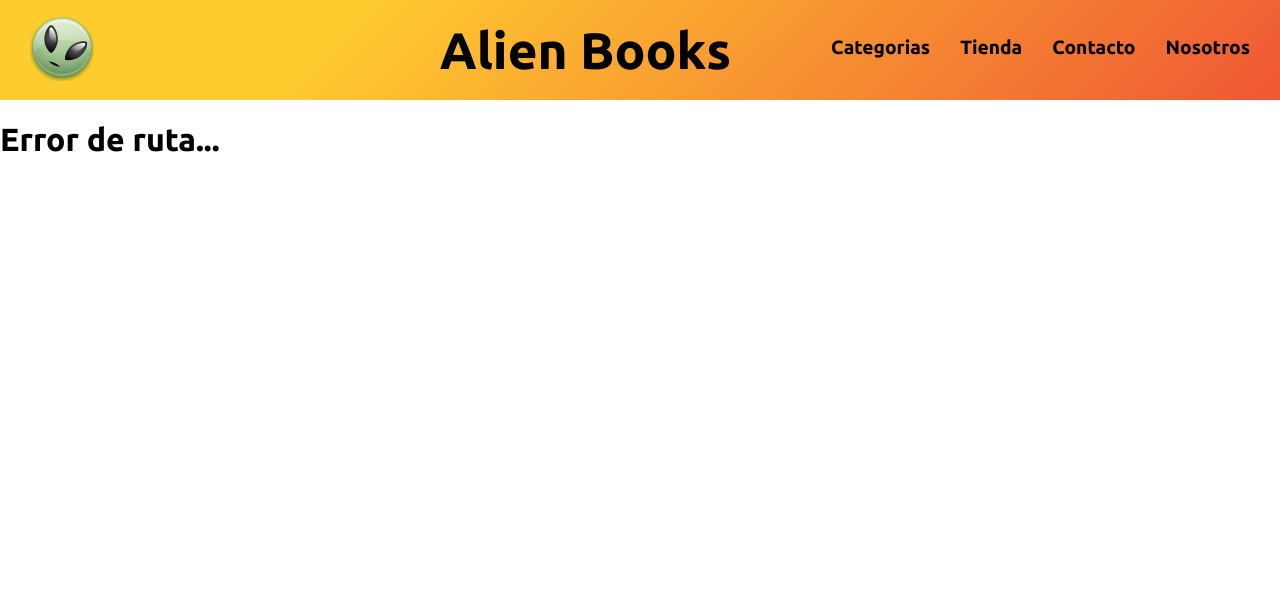
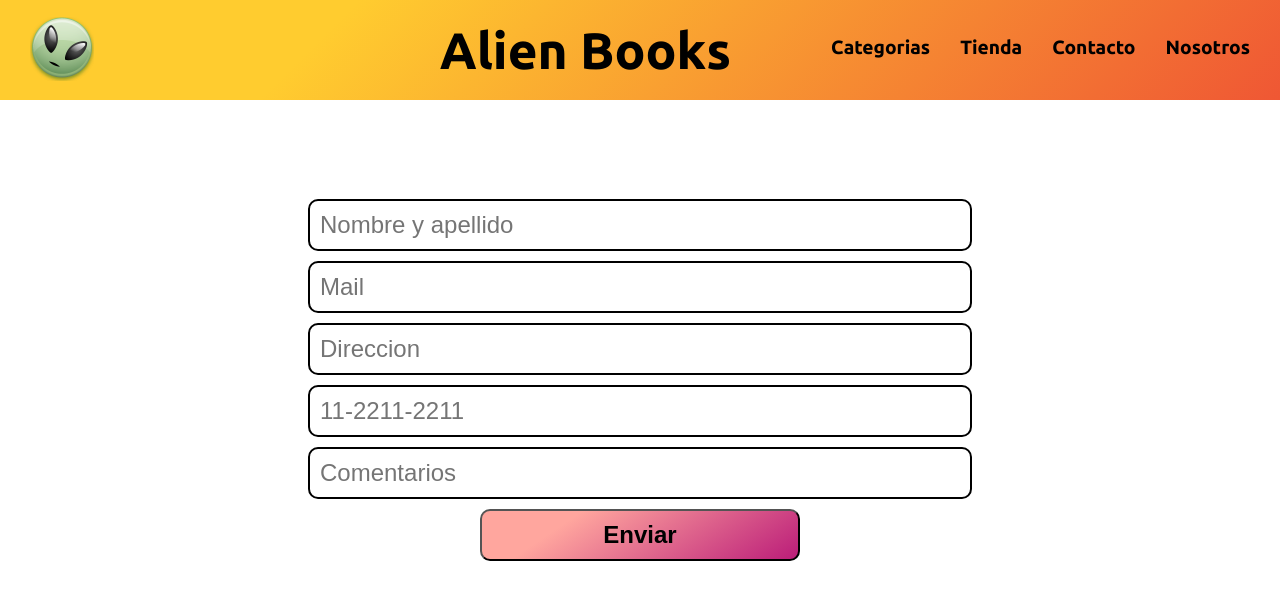
Before and after one commit to GermanCuevas/alienbooks, a React (Create React App) app: page /checkout in a window 1280 px wide. Shown: the top 600 px of the page. Built offline with nearby package versions, Linux system fonts and the light colour scheme; a web font is replaced by a local one.

Commit message:
Se crea Form y se sincroniza sotck con firestore

```diff
--- a/src/App.js
+++ b/src/App.js
@@ -5,10 +5,13 @@ import ItemDetailCotainer from "./components/ItemDetailContainer/ItemDetailConta
 import { BrowserRouter, Routes, Route } from "react-router-dom";
 import { CartContextProvider } from "./Context/CartContext";
 import Cart from "./components/Cart/Cart";
+import Form from "./components/Form/Form";
+import { NotificationProvider } from "./components/Notification/Notification";
 function App() {
   return (
     <div className="App">
       <CartContextProvider>
+        <NotificationProvider>
           <BrowserRouter>
             <NavBar />
             <Routes>
@@ -19,14 +22,19 @@ function App() {
                 }
               />
               <Route path="*" element={<h1>Error de ruta...</h1>} />
-            <Route path="/detail/:productId" element={<ItemDetailCotainer />} />
+              <Route
+                path="/detail/:productId"
+                element={<ItemDetailCotainer />}
+              />
               <Route
                 path="/category/:categoryId"
                 element={<ItemListContainer title="Resultados..." />}
               />
               <Route path="/cart" element={<Cart />} />
+              <Route path="/checkout" element={<Form />}></Route>
             </Routes>
           </BrowserRouter>
+        </NotificationProvider>
       </CartContextProvider>
     </div>
   );
--- a/src/components/Cart/Cart.js
+++ b/src/components/Cart/Cart.js
@@ -6,6 +6,15 @@ import { Link } from "react-router-dom";
 
 const Cart = () => {
   const { cart, clearCart, totalCart } = useContext(CartContext);
+
+  /*  const updateDocument = () => {
+    console.log(cart[0]);
+    const id = cart[0].id;
+
+    const docRef = doc(db, "books", id);
+
+    updateDoc(docRef, { stock: 1000 });
+  }; */
 
   return (
     <div className="divCart">
@@ -38,7 +47,9 @@ const Cart = () => {
 
             <div className="divTotal">
               <p>TOTAL: ${totalCart()}</p>
-              <button className="btnCart">CREAR ORDEN</button>
+              <Link to="/checkout">
+                <button className="btnCart">CREAR ORDEN</button>
+              </Link>
             </div>
           </>
         )}
--- a/src/components/CartWidget/CartWidget.js
+++ b/src/components/CartWidget/CartWidget.js
@@ -1,6 +1,7 @@
 import "./CartWidget.css";
 import CartContext from "../../Context/CartContext";
 import { useContext } from "react";
+
 import { Link } from "react-router-dom";
 
 const CartWidget = () => {
--- /dev/null
+++ b/src/components/Form/Form.css
@@ -0,0 +1,23 @@
+.formDiv{
+    display: flex;
+    flex-direction: column;
+    height: 70vh;
+    width: 100%;
+    align-items: center;
+    justify-content: center;
+    gap: 10px;
+
+}
+
+.formDiv input{
+    width: 50%;
+    border: 2px solid black;
+    font-size: 1.5rem;
+    border-radius: 10px;
+    padding: 10px;
+}
+
+.formDiv button{
+    width: 25%;
+    font-size: 1.5rem;
+}
--- /dev/null
+++ b/src/components/Form/Form.js
@@ -0,0 +1,137 @@
+import { useState } from "react";
+import "./Form.css";
+import { useContext } from "react";
+import CartContext from "../../Context/CartContext";
+import { useNotification } from "../Notification/Notification";
+import { db } from "../../service/firebase";
+import {
+  addDoc,
+  collection,
+  getDocs,
+  query,
+  where,
+  documentId,
+  writeBatch,
+} from "firebase/firestore";
+
+const Form = () => {
+  const { cart, totalCart, clearCart } = useContext(CartContext);
+  const { setNotification } = useNotification();
+  const [buyer, setBuyer] = useState({});
+
+  const createOrder = (e) => {
+    e.preventDefault();
+
+    const objOrder = {
+      buyer,
+      items: cart,
+      total: totalCart(),
+    };
+
+    const ids = cart.map((prod) => prod.id);
+
+    console.log(ids);
+
+    const outOfStock = [];
+
+    const batch = writeBatch(db);
+
+    const collectionRef = collection(db, "books");
+
+    getDocs(query(collectionRef, where(documentId(), "in", ids)))
+      .then((response) =>
+        response.docs.forEach((doc) => {
+          const dataDoc = doc.data();
+          const prodCount = cart.find((book) => book.id === doc.id)?.count;
+
+          if (dataDoc.stock >= prodCount) {
+            batch.update(doc.ref, { stock: dataDoc.stock - prodCount });
+          } else {
+            outOfStock.push({ id: doc.id, ...dataDoc });
+          }
+        })
+      )
+      .then(() => {
+        if (outOfStock.length === 0) {
+          const collectionRef = collection(db, "orders");
+          return addDoc(collectionRef, objOrder);
+        } else {
+          return Promise.reject({ type: "out_of_sotck", products: outOfStock });
+        }
+      })
+      .then(({ id }) => {
+        batch.commit();
+        console.log("El id de la orden es " + id);
+        setNotification("order", `Orden N${id}`);
+        clearCart();
+      })
+      .catch((error) => {
+        console.log(error);
+        clearCart();
+        setNotification("error", `No hay stock de uno de los productos`);
+      });
+
+    /*    const collectionReference = collection(db, collectionsName.orders);
+    addDoc(collectionReference, objOrder).then(({ id }) => {
+      setNotification("order", `Orden N${id}`);
+    }); */
+  };
+
+  const handleChange = (e) => {
+    setBuyer({
+      ...buyer,
+      [e.target.name]: e.target.value,
+    });
+  };
+
+  /*  const handleForm = (e) => {
+    e.preventDefault();
+    let objData = { buyer, items: cart, total: totalCart() };
+    console.log(objData);
+  }; */
+
+  return (
+    <>
+      <form onSubmit={createOrder} className="formDiv">
+        <input
+          id="nameClient"
+          placeholder="Nombre y apellido"
+          type="text"
+          name="name"
+          onChange={handleChange}
+        />
+        <input
+          placeholder="Mail"
+          type="email"
+          name="email"
+          onChange={handleChange}
+        />
+        <input
+          placeholder="Direccion"
+          type="text"
+          name="addres"
+          onChange={handleChange}
+        />
+        <input
+          placeholder="11-2211-2211"
+          type="phone"
+          name="phone"
+          pattern="[0-9]{2}-[0-9]{4}-[0-9]{4}"
+          onChange={handleChange}
+        />
+        <input
+          placeholder="Comentarios"
+          type="text"
+          name="coment"
+          onChange={handleChange}
+        />
+        <button type="submit" className="btnCart">
+          Enviar
+        </button>
+        {/* <Notification message={"Notificacion por props"} color={"blue"} /> */}
+      </form>
+    </>
+  );
+};
+
+export default Form;
--- a/src/components/ItemDetail/ItemDetail.js
+++ b/src/components/ItemDetail/ItemDetail.js
@@ -4,9 +4,11 @@ import InputCount from "../InputCount/InputCount";
 import { useContext, useState } from "react";
 import { Link } from "react-router-dom";
 import CartContext from "../../Context/CartContext";
+import { useNotification } from "../Notification/Notification";
 const ItemDetail = ({ image, name, description, price, autor, id, stock }) => {
   const [countType, setCountType] = useState("input");
   const [quantity, setQuantity] = useState(0);
+  const { setNotification } = useNotification();
 
   const { addItem, getProduct } = useContext(CartContext);
 
@@ -14,6 +16,7 @@ const ItemDetail = ({ image, name, description, price, autor, id, stock }) => {
 
   const onAdd = (count) => {
     setQuantity(count);
+    setNotification("success", "Se agrego al carrito!!");
     addItem({ id, name, price, count });
   };
 
--- a/src/components/ItemDetailContainer/ItemDetailContainer.js
+++ b/src/components/ItemDetailContainer/ItemDetailContainer.js
@@ -14,7 +14,6 @@ const ItemDetailCotainer = () => {
   useEffect(() => {
     getDoc(doc(db, "books", productId))
       .then((response) => {
-        console.log(response);
         const product = { id: response.id, ...response.data() };
         setBook(product);
       })
--- /dev/null
+++ b/src/components/Notification/Notification.css
@@ -0,0 +1,5 @@
+.notificationDiv{
+
+    width: 300px;
+    background-color: aqua;
+}
--- /dev/null
+++ b/src/components/Notification/Notification.js
@@ -0,0 +1,64 @@
+import "./Notification.css";
+import { createContext, useState, useContext } from "react";
+
+const Notification = ({ message, severity }) => {
+  let notificationStyle;
+  if (severity === "order") {
+    notificationStyle = {
+      position: "absolute",
+      bottom: 30,
+      right: "50%",
+      width: "auto",
+      height: "auto",
+      backgroundColor: "blue",
+      padding: "10px 20px 10px 20px",
+      color: "white",
+      borderRadius: "15px",
+      fontSize: "1.5rem",
+    };
+  } else {
+    notificationStyle = {
+      position: "absolute",
+      top: 110,
+      right: 20,
+      width: "auto",
+      height: "auto",
+      backgroundColor: severity === "error" ? "red" : "green",
+      padding: "10px 20px 10px 20px",
+      color: "white",
+      borderRadius: "15px",
+    };
+  }
+
+  if (!message) return;
+
+  return (
+    <div style={notificationStyle} className="notificationDiv">
+      <h4>{message}</h4>
+    </div>
+  );
+};
+
+const NotificationContext = createContext();
+
+export const NotificationProvider = ({ children }) => {
+  const [message, setMessage] = useState("");
+  const [severity, setSeverity] = useState("success");
+
+  const setNotification = (severity, message) => {
+    setMessage(message);
+    setSeverity(severity);
+    setTimeout(() => setMessage(""), 2000);
+  };
+
+  return (
+    <NotificationContext.Provider value={{ setNotification }}>
+      <Notification message={message} severity={severity} />
+      {children}
+    </NotificationContext.Provider>
+  );
+};
+
+export const useNotification = () => {
+  return useContext(NotificationContext);
+};
--- a/src/service/firebase/index.js
+++ b/src/service/firebase/index.js
@@ -13,3 +13,8 @@ const firebaseConfig = {
 const app = initializeApp(firebaseConfig);
 
 export const db = getFirestore(app);
+
+export const collectionsName = {
+  products: "books",
+  orders: "orders",
+};
```
Lines whose indentation alone changed are shown as unchanged.
